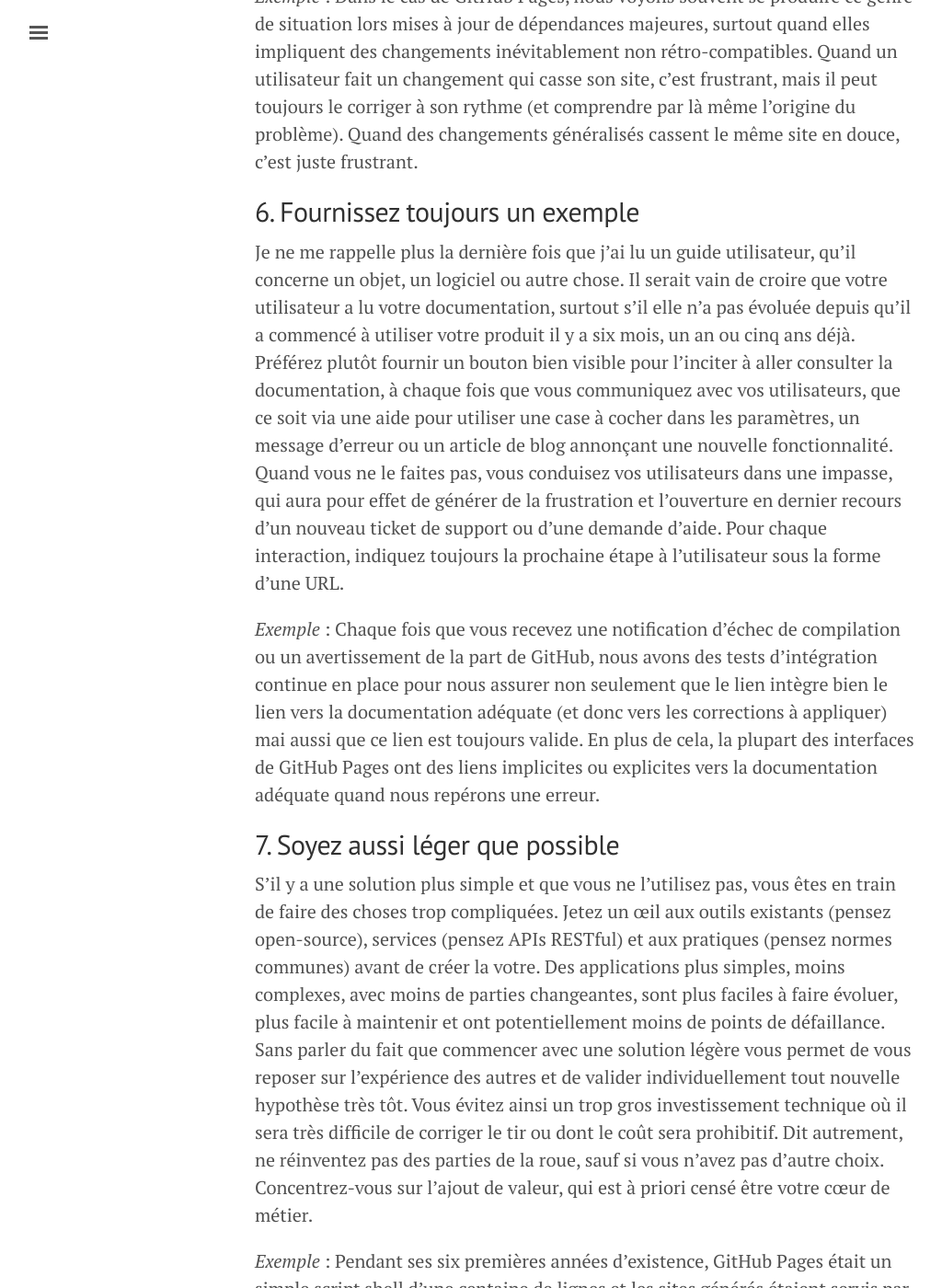
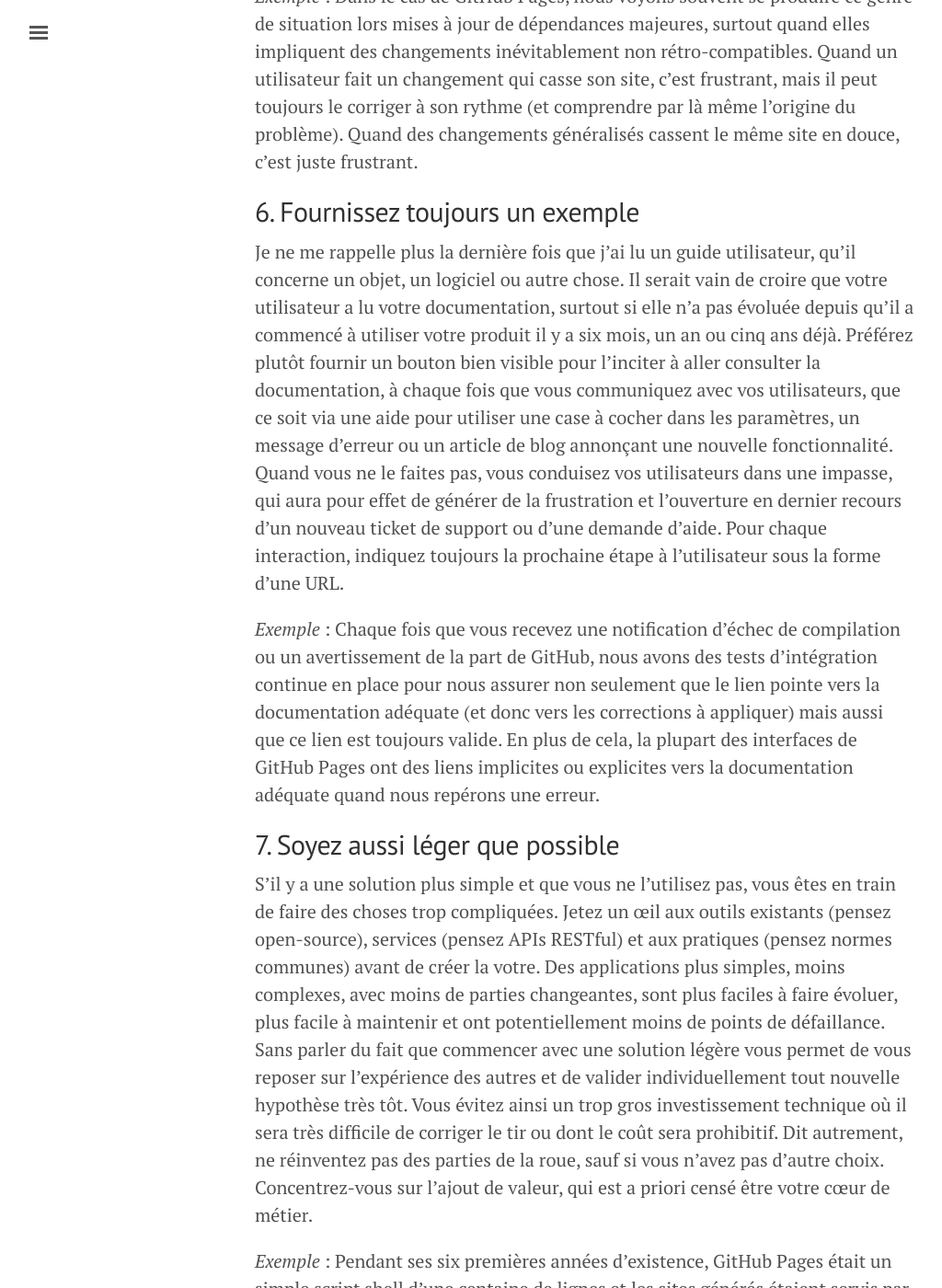
Before and after one commit to DirtyF/frank.taillandier.me, a Jekyll site: the page built from _posts/2016-08-30-dix-facons-de-rendre-un-produit-excellent.md, in a window 1280 px wide and 1400 px high, scrolled down 4219 px. Shown: the whole window at 92% size, without its empty margins (3-1027 px from the left). Built offline with Jekyll 4.4.1, drawn with Linux system fonts in a browser that asks for light colours; comment, search, counter and statistics services are not loaded; some of the changed text lies outside the part shown.

Commit message:
correction de coquilles

```diff
--- a/_posts/2016-08-30-dix-facons-de-rendre-un-produit-excellent.md
+++ b/_posts/2016-08-30-dix-facons-de-rendre-un-produit-excellent.md
@@ -45,19 +45,19 @@ Une fois que vous avez ajouté une fonctionnalité, vous avez passé un contrat
 
 ## 6. Fournissez toujours un exemple
 
-Je ne me rappelle plus la dernière fois que j'ai lu un guide utilisateur, qu'il concerne un objet, un logiciel ou autre chose. Il serait vain de croire que votre utilisateur a lu votre documentation, surtout s'il elle n'a pas évoluée depuis qu'il a commencé à utiliser votre produit il y a six mois, un an ou cinq ans déjà. Préférez plutôt fournir un bouton bien visible pour l'inciter à aller consulter la documentation, à chaque fois que vous communiquez avec vos utilisateurs, que ce soit via une aide pour utiliser une case à cocher dans les paramètres, un message d'erreur ou un article de blog annonçant une nouvelle fonctionnalité. Quand vous ne le faites pas, vous conduisez vos utilisateurs dans une impasse, qui aura pour effet de générer de la frustration et l'ouverture en dernier recours d'un nouveau ticket de support ou d'une demande d'aide. Pour chaque interaction, indiquez toujours la prochaine étape à l'utilisateur sous la forme d'une URL.
+Je ne me rappelle plus la dernière fois que j'ai lu un guide utilisateur, qu'il concerne un objet, un logiciel ou autre chose. Il serait vain de croire que votre utilisateur a lu votre documentation, surtout si elle n'a pas évoluée depuis qu'il a commencé à utiliser votre produit il y a six mois, un an ou cinq ans déjà. Préférez plutôt fournir un bouton bien visible pour l'inciter à aller consulter la documentation, à chaque fois que vous communiquez avec vos utilisateurs, que ce soit via une aide pour utiliser une case à cocher dans les paramètres, un message d'erreur ou un article de blog annonçant une nouvelle fonctionnalité. Quand vous ne le faites pas, vous conduisez vos utilisateurs dans une impasse, qui aura pour effet de générer de la frustration et l'ouverture en dernier recours d'un nouveau ticket de support ou d'une demande d'aide. Pour chaque interaction, indiquez toujours la prochaine étape à l'utilisateur sous la forme d'une URL.
 
-*Exemple* : Chaque fois que vous recevez une notification d'échec de compilation ou un avertissement de la part de GitHub, nous avons des tests d'intégration continue en place pour nous assurer non seulement que le lien intègre bien le lien vers la documentation adéquate (et donc vers les corrections à appliquer) mai aussi que ce lien est toujours valide. En plus de cela, la plupart des interfaces de GitHub Pages ont des liens implicites ou explicites vers la documentation adéquate quand nous repérons une erreur.
+*Exemple* : Chaque fois que vous recevez une notification d'échec de compilation ou un avertissement de la part de GitHub, nous avons des tests d'intégration continue en place pour nous assurer non seulement que le lien pointe vers la documentation adéquate (et donc vers les corrections à appliquer) mais aussi que ce lien est toujours valide. En plus de cela, la plupart des interfaces de GitHub Pages ont des liens implicites ou explicites vers la documentation adéquate quand nous repérons une erreur.
 
 ## 7. Soyez aussi léger que possible
 
-S'il y a une solution plus simple et que vous ne l'utilisez pas, vous êtes en train de faire des choses trop compliquées. Jetez un œil aux outils existants (pensez open-source), services (pensez APIs RESTful) et aux pratiques (pensez normes communes) avant de créer la votre. Des applications plus simples, moins complexes, avec moins de parties changeantes, sont plus faciles à faire évoluer, plus facile à maintenir et ont potentiellement moins de points de défaillance. Sans parler du fait que commencer avec une solution légère vous permet de vous reposer sur l'expérience des autres et de valider individuellement tout nouvelle hypothèse très tôt. Vous évitez ainsi un trop gros investissement technique où il sera très difficile de corriger le tir ou dont le coût sera prohibitif. Dit autrement, ne réinventez pas des parties de la roue, sauf si vous n'avez pas d'autre choix. Concentrez-vous sur l'ajout de valeur, qui est à priori censé être votre cœur de métier.
+S'il y a une solution plus simple et que vous ne l'utilisez pas, vous êtes en train de faire des choses trop compliquées. Jetez un œil aux outils existants (pensez open-source), services (pensez APIs RESTful) et aux pratiques (pensez normes communes) avant de créer la votre. Des applications plus simples, moins complexes, avec moins de parties changeantes, sont plus faciles à faire évoluer, plus facile à maintenir et ont potentiellement moins de points de défaillance. Sans parler du fait que commencer avec une solution légère vous permet de vous reposer sur l'expérience des autres et de valider individuellement tout nouvelle hypothèse très tôt. Vous évitez ainsi un trop gros investissement technique où il sera très difficile de corriger le tir ou dont le coût sera prohibitif. Dit autrement, ne réinventez pas des parties de la roue, sauf si vous n'avez pas d'autre choix. Concentrez-vous sur l'ajout de valeur, qui est a priori censé être votre cœur de métier.
 
 *Exemple* : Pendant ses six premières années d'existence, GitHub Pages était un simple script shell d'une centaine de lignes et les sites générés étaient servis par deux serveurs Nginx standards. Ça a marché pour près d'un million de sites, mais au fur et à mesure que les choses ont évolué, nous avons fini par devoir ajouter plus de complexité, mais cette complexité n'était pas nécessaire au départ et était minimale une fois qu'elle l'était devenue.
 
 ## 8. Itérez, Itérez, Itérez
 
-Si vous n'avez pas honte de la première version de votre produit, c'est que vous avez lancé [trop tard](http://www.businessinsider.com/the-iterate-fast-and-release-often-philosophy-of-entrepreneurship-2009-11#ixzz2U7lGAS2A). Pas besoin que ce soit parfait ou complet. Ça ne devrait pas l'être pour tout dire. Publiez tôt, publiez souvent. Pour reprendre une phrase célèbre chez les techos, ne laissez pas le mieux être l'ennemi du bien (ou de l'apprentissage par la validation). Livrez ce que vous pouvez, commencez petit et montez en puissance jusqu'à la destination de votre choix. Si vous pouvez livrer une petite itération faites-le. Si vous pouvez livrer à un ensemble plus restreint de parties prenantes en interne, encore mieux. Observez comment les clients perçoivent les choses et adaptez-vous en conséquence. Soyez transparents, répondez aux attentes. Laissez évoluer votre vision. Quand c'est possible, vous devriez sortir publiquement une version 0.1, pas 1.0.
+Si vous n'avez pas honte de la première version de votre produit, c'est que vous l'avez lancé [trop tard](http://www.businessinsider.com/the-iterate-fast-and-release-often-philosophy-of-entrepreneurship-2009-11#ixzz2U7lGAS2A). Pas besoin que ce soit parfait ou complet. Ça ne devrait pas l'être pour tout dire. Publiez tôt, publiez souvent. Pour reprendre une phrase célèbre chez les techos, ne laissez pas le mieux être l'ennemi du bien (ou de l'apprentissage par la validation). Livrez ce que vous pouvez, commencez petit et montez en puissance jusqu'à la destination de votre choix. Si vous pouvez livrer une petite itération faites-le. Si vous pouvez livrer à un ensemble plus restreint de parties prenantes en interne, encore mieux. Observez comment les clients perçoivent les choses et adaptez-vous en conséquence. Soyez transparents, répondez aux attentes. Laissez évoluer votre vision. Quand c'est possible, vous devriez sortir publiquement une version 0.1, pas 1.0.
 
 *Exemple* : Le support d'HTTPS pour Github Pages est une des fonctionnalités les plus demandées. Supporter HTTPS pour plus d'un million de sites n'est pas une mission d'ingénierie insignifiante, cela demande des changements à plusieurs niveaux dans l'infrastructure technique. Bien que nous prévoyons éventuellement de supporter HTTPS pour les noms de domaines personnalisés, nous avons livré les changements de manière progressive sur le réseau, le répartiteur de charge, l'application et les différents routeurs pour supporter HTTPS pour les sites en `github.io` (en gardant le support de domaine personnalisé en tête) puis validé que ces changements fonctionnaient comme prévus, en espérant nous baser sur ces livraisons pour avancer.
 
```
Also changed, not shown: other parts of _posts/2016-08-30-dix-facons-de-rendre-un-produit-excellent.md (+5 -6 lines).
